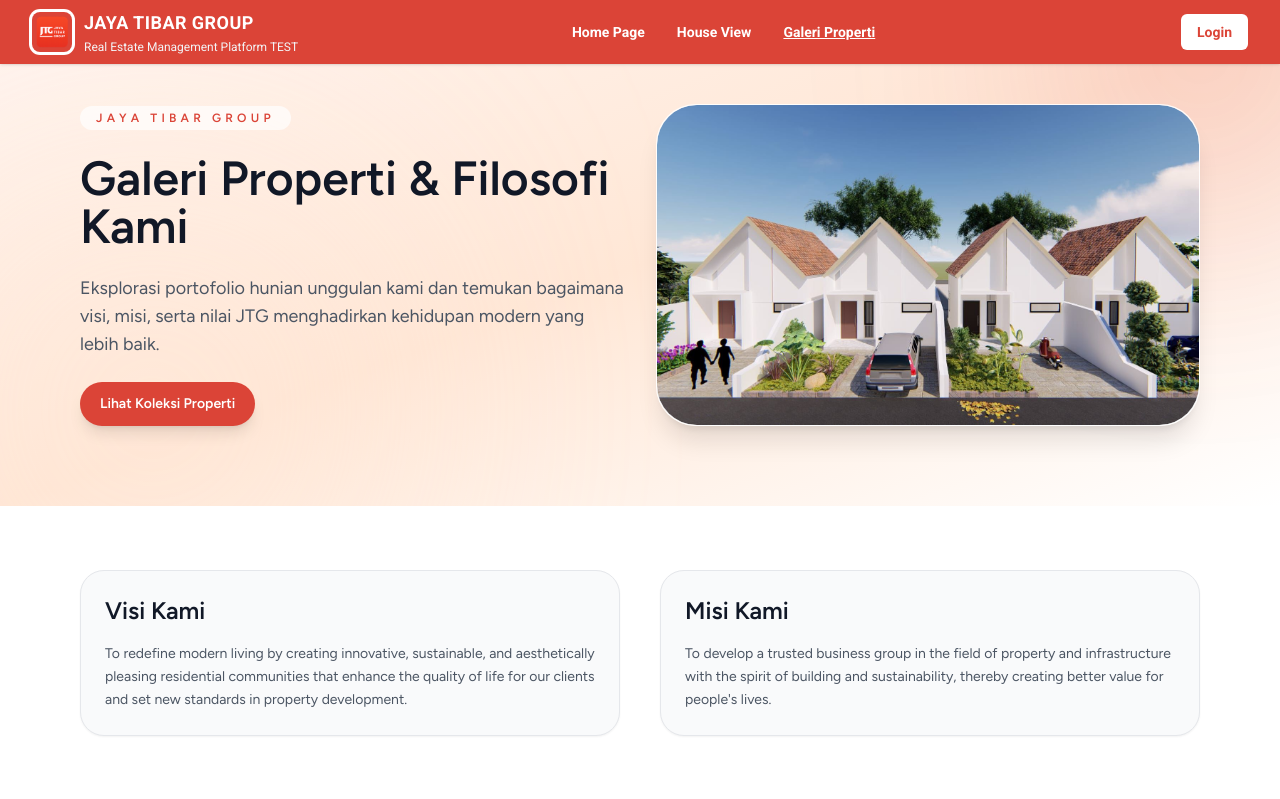
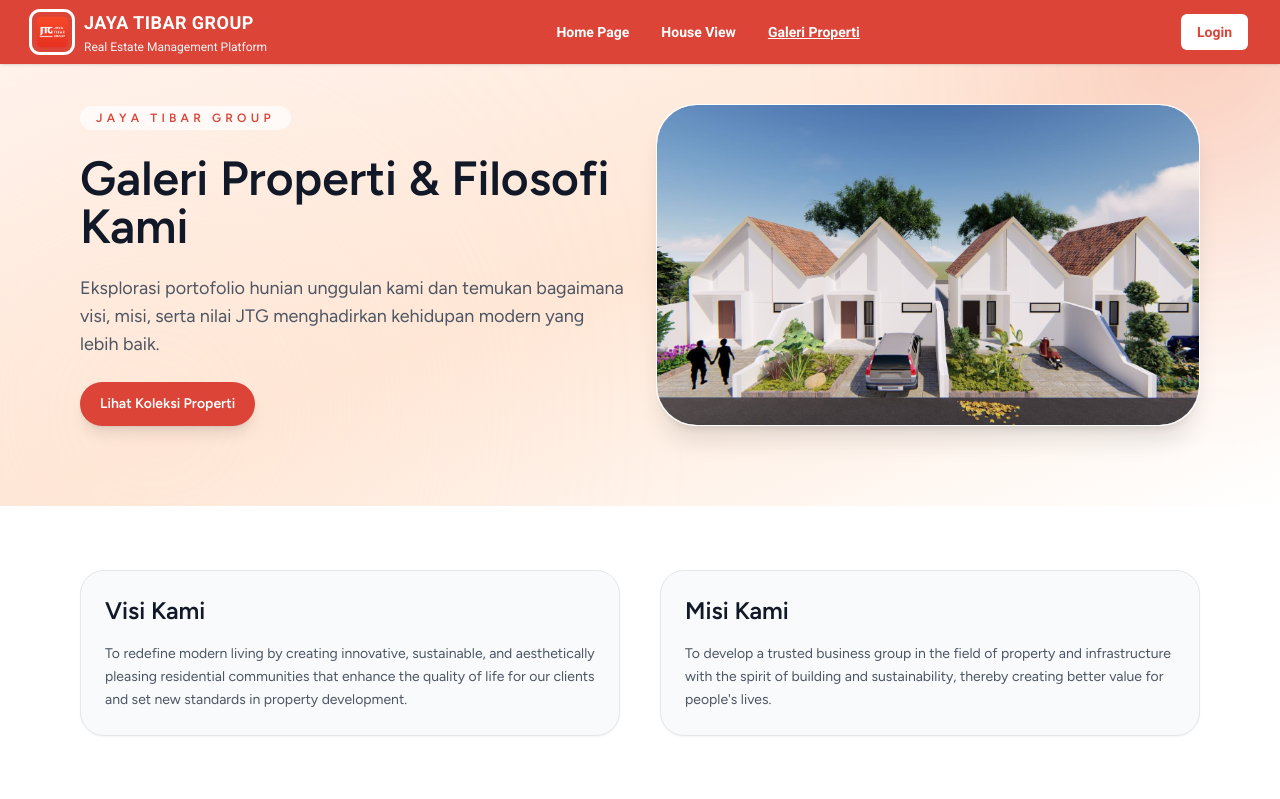
Before and after one commit to MuhammadAmirulhaq03/PropertyJTG, a Laravel app: page /gallery in a window 1280 px wide. Shown: the top 799 px of the page. Run offline with Laravel 12, Linux system fonts and the light colour scheme; data that the repository does not hold is empty; style sheets or scripts are compiled from the project's sources; some libraries are stand-ins or nearby versions.

Commit message:
tes dulu

```diff
--- a/resources/views/layouts/navigation.blade.php
+++ b/resources/views/layouts/navigation.blade.php
@@ -9,7 +9,7 @@
                     alt="Logo">
                     <div class="leading-none">
                         <div class="text-base md:text-lg font-bold tracking-wide">JAYA TIBAR GROUP</div>
-                        <div class="text-[11px] md:text-xs text-gray-100 mt-0.5">Real Estate Management Platform TEST</div>
+                        <div class="text-[11px] md:text-xs text-gray-100 mt-0.5">Real Estate Management Platform</div>
                     </div>
                 </a>
             </div>
--- a/resources/views/pelanggan/home/index.blade.php
+++ b/resources/views/pelanggan/home/index.blade.php
@@ -16,7 +16,7 @@
         <div class="relative z-10 max-w-7xl mx-auto px-4 sm:px-6 md:px-10 text-center md:text-left">
             <div class="animate-slide-up">
                 <h1 class="text-4xl sm:text-5xl md:text-6xl font-bold text-white leading-tight mb-4 sm:mb-6 transform transition-all duration-700 hover:scale-[1.02]">
-                    Find A House<br class="hidden sm:block">That Suits You
+                    test auto deploy<br class="hidden sm:block">That Suits You
                 </h1>
                 <p class="text-gray-200 text-base sm:text-lg mb-6 sm:mb-10 max-w-xl">
                     Discover your dream home with flexible options and trusted consultants.
```
